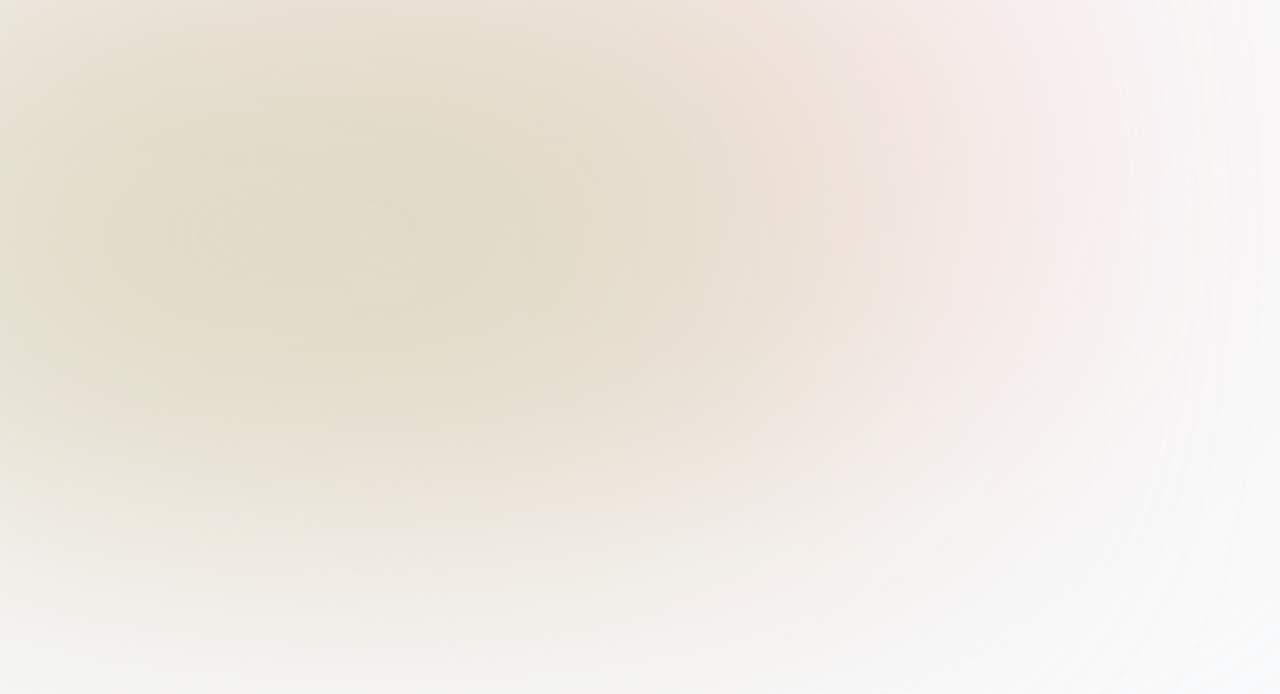
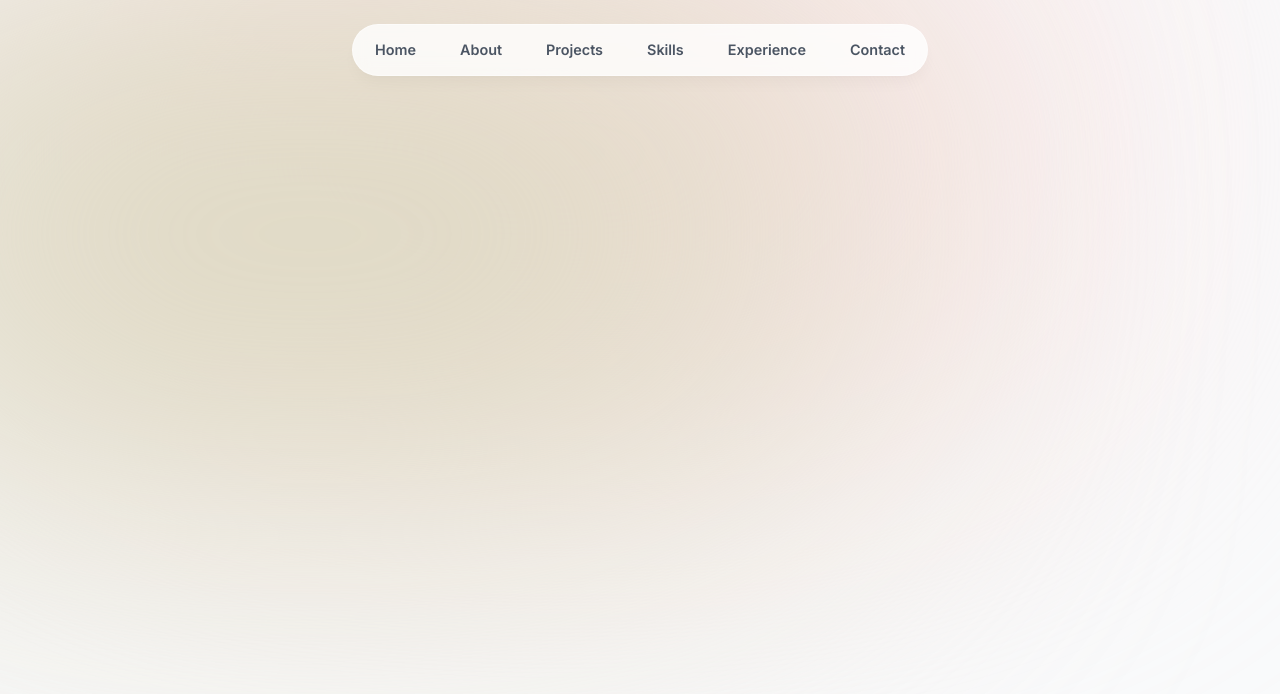
Before and after one commit to Kev-Villegas/portfolio, a Next.js app: page / in a window 1280 px wide. Shown: the top 694 px of the page. Built offline with nearby package versions, Linux system fonts and the light colour scheme.

Commit message:
Adding my Header component to my layout

```diff
--- a/app/layout.tsx
+++ b/app/layout.tsx
@@ -1,6 +1,7 @@
 import type { Metadata } from 'next';
 import { Inter } from 'next/font/google';
 import './globals.css';
+import Header from '@/components/Header';
 
 const inter = Inter({ subsets: ['latin'] });
 
@@ -20,6 +21,7 @@ export default function RootLayout({
       <body className={`${inter.className} bg-gray-50 text-gray-950 relative`}>
         <div className='bg-[#fbe2e3] absolute top-[-6rem] -z-10 right-[11rem] h-[31.25rem] w-[31.25rem] rounded-full blur-[10rem] sm:w-[68.75rem] '></div>
         <div className='bg-[#dbd7bf] absolute top-[-1rem] -z-10 left-[11rem] h-[31.25rem] w-[50rem] rounded-full blur-[10rem] sm:w-[68.75rem] md:left-[-33rem] lg:left-[-28rem] xl:left-[-15rem] 2xl:left-[-5rem] '></div>
+        <Header />
         {children}
       </body>
     </html>
```
